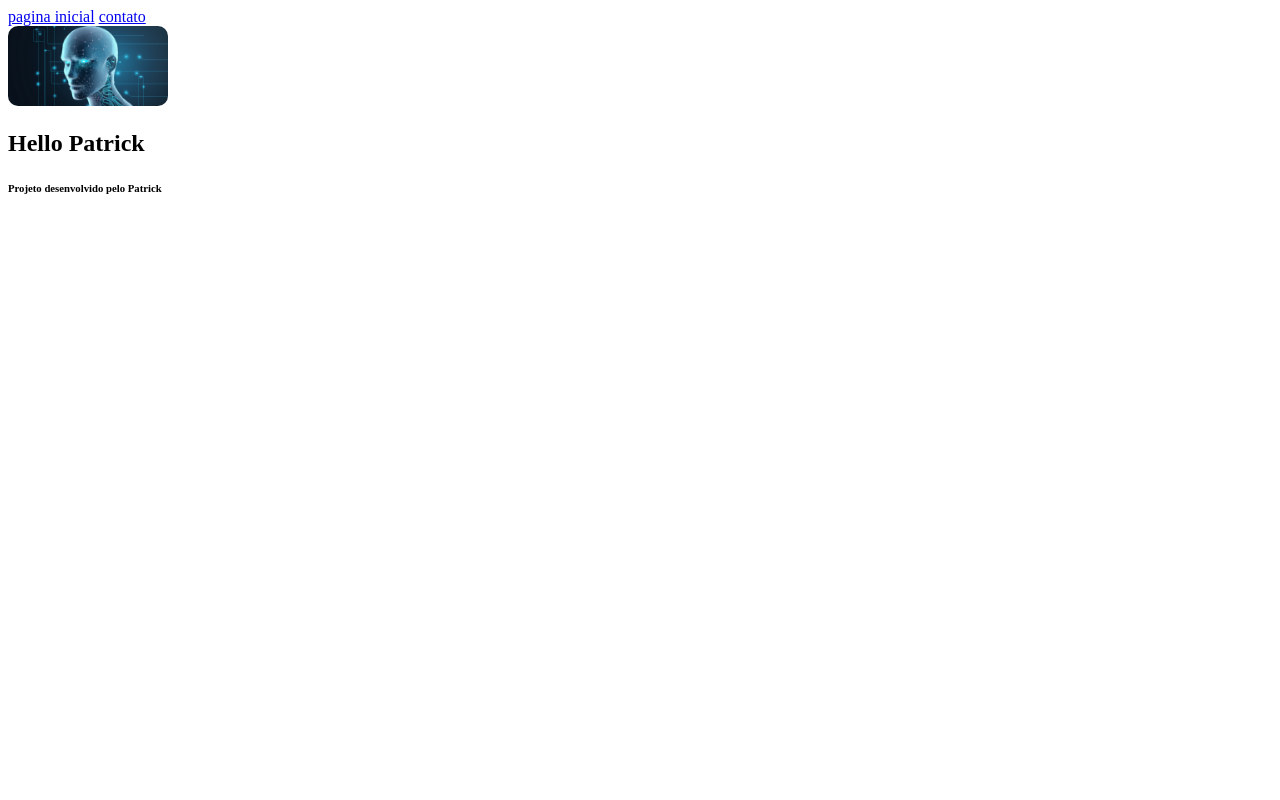
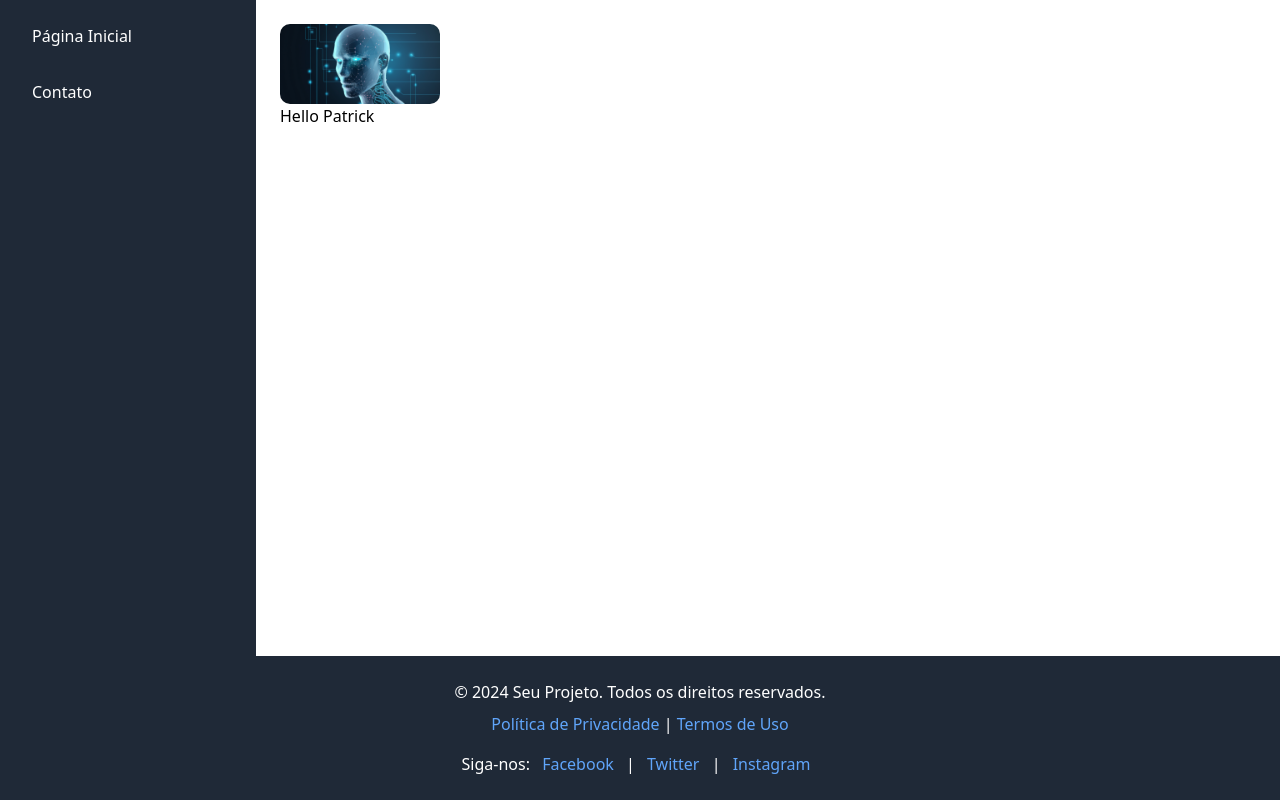
Before and after one commit to Patrick510/portfolio_python, a Flask app: page / in a window 1280 px wide. Run offline with Flask 3, Linux system fonts and the light colour scheme; some libraries are stand-ins or nearby versions.

Commit message:
enhance base template with Tailwind CSS for improved layout and styling

```diff
--- a/app/templates/base.html
+++ b/app/templates/base.html
@@ -6,18 +6,38 @@
   <meta name="viewport" content="width=device-width, initial-scale=1.0">
   <title>{{ title }}</title>
   <link rel="stylesheet" href="{{ url_for('static', filename='style.css') }}">
+  <script src="https://cdn.tailwindcss.com"></script>
 </head>
 
-<body>
-  <nav>
-    <a href="/index"> pagina inicial</a>
-    <a href="/contato"> contato </a>
-  </nav>
+<body class="bg-gray-200 h-screen flex flex-col">
+  <div class="flex flex-1">
+    <nav class="bg-gray-800 text-white w-64 flex flex-col items-start p-4 space-y-4">
+      <a href="/index" class="hover:bg-gray-700 py-2 px-4 rounded w-full text-left">Página Inicial</a>
+      <a href="/contato" class="hover:bg-gray-700 py-2 px-4 rounded w-full text-left">Contato</a>
+    </nav>
 
-  {% block content %}
-  {% endblock %}
+    <main class="flex-1 bg-white p-6">
+      {% block content %}
+      {% endblock %}
+    </main>
+  </div>
 
-  <h6>Projeto desenvolvido pelo Patrick</h6>
+  <footer class="bg-gray-800 text-white py-6">
+    <div class="max-w-7xl mx-auto px-4 text-center">
+      <p>&copy; 2024 Seu Projeto. Todos os direitos reservados.</p>
+      <p class="mt-2">
+        <a href="/privacy" class="text-blue-400 hover:underline">Política de Privacidade</a> |
+        <a href="/terms" class="text-blue-400 hover:underline">Termos de Uso</a>
+      </p>
+      <p class="mt-4">
+        Siga-nos:
+        <a href="https://facebook.com" target="_blank" class="text-blue-400 hover:underline mx-2">Facebook</a> |
+        <a href="https://twitter.com" target="_blank" class="text-blue-400 hover:underline mx-2">Twitter</a> |
+        <a href="https://instagram.com" target="_blank" class="text-blue-400 hover:underline mx-2">Instagram</a>
+      </p>
+    </div>
+  </footer>
+
 </body>
 
 </html>
```
